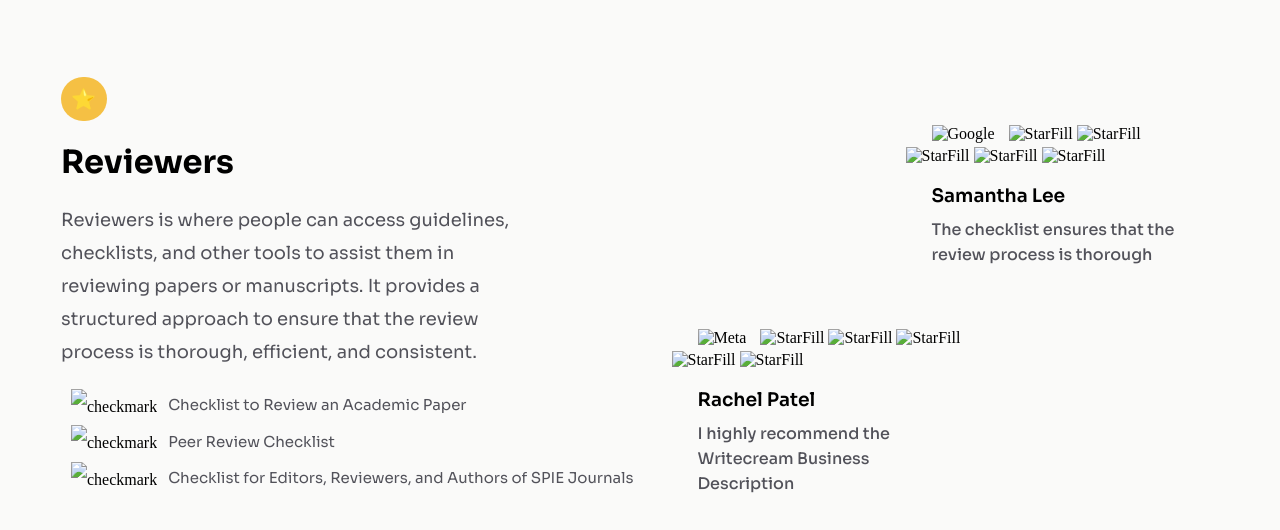
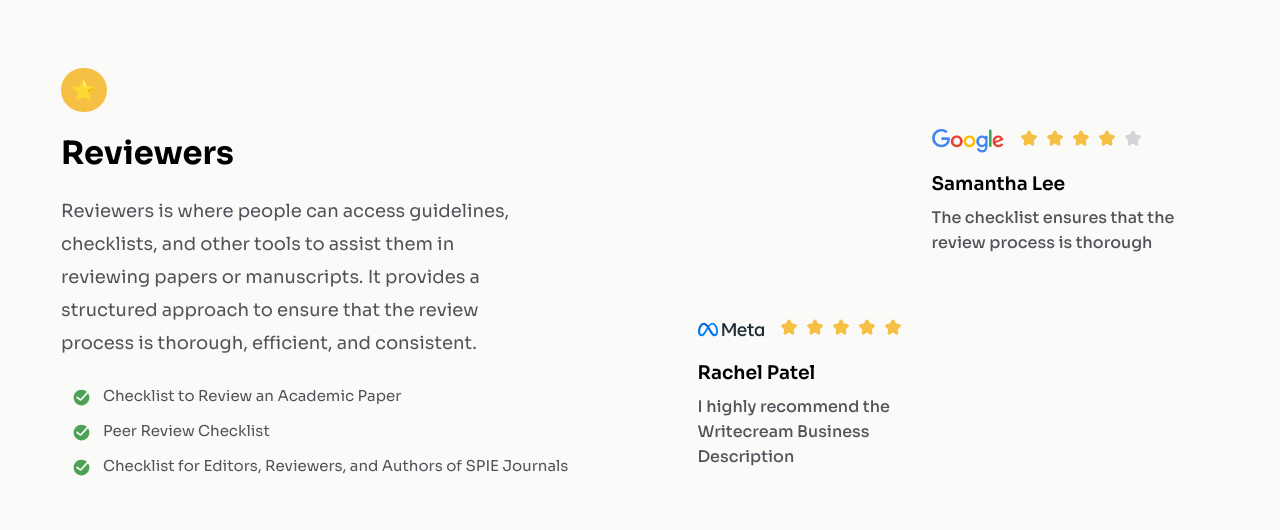
Before and after one commit to HaseebHameeddev/Testimonial-Responsive-Page, a plain HTML site: page index.html in a window 1280 px wide. Drawn offline with Linux system fonts and the light colour scheme.

Commit message:
Update index.html

```diff
--- a/index.html
+++ b/index.html
@@ -97,7 +97,7 @@
         color: #52525a;
       }
       .list {
-        list-style-image: url("Mini_Projects_Data/Done_ring_round_fill.svg");
+        list-style-image: url("Done_ring_round_fill.svg");
       }
       div ol {
         list-style-type: none;
@@ -150,21 +150,21 @@
         <ol>
           <li>
             <img
-              src="Mini_Projects_Data/Done_ring_round_fill.svg"
+              src="Done_ring_round_fill.svg"
               alt="checkmark"
             />
             <span>Checklist to Review an Academic Paper</span>
           </li>
           <li>
             <img
-              src="Mini_Projects_Data/Done_ring_round_fill.svg"
+              src="Done_ring_round_fill.svg"
               alt="checkmark"
             />
             <span>Peer Review Checklist</span>
           </li>
           <li>
             <img
-              src="Mini_Projects_Data/Done_ring_round_fill.svg"
+              src="Done_ring_round_fill.svg"
               alt="checkmark"
             />
             <span
@@ -177,32 +177,32 @@
       <div class="card2" id="cardy">
         <div class="review1" id="r1">
           <img
-            src="Mini_Projects_Data/google-testimonial.png"
+            src="google-testimonial.png"
             alt="Google"
             id="google"
           />
           <img
-            src="Mini_Projects_Data/Star_fill.svg"
+            src="Star_fill.svg"
             alt="StarFill"
             class="stars"
           />
           <img
-            src="Mini_Projects_Data/Star_fill.svg"
+            src="Star_fill.svg"
             alt="StarFill"
             class="stars"
           />
           <img
-            src="Mini_Projects_Data/Star_fill.svg"
+            src="Star_fill.svg"
             alt="StarFill"
             class="stars"
           />
           <img
-            src="Mini_Projects_Data/Star_fill.svg"
+            src="Star_fill.svg"
             alt="StarFill"
             class="stars"
           />
           <img
-            src="Mini_Projects_Data/Star_fill_gray.svg"
+            src="Star_fill_gray.svg"
             alt="StarFill"
             class="stars"
           />
@@ -211,32 +211,32 @@
         </div>
         <div class="review2" id="r2">
           <img
-            src="Mini_Projects_Data/meta-testimonial.png"
+            src="meta-testimonial.png"
             alt="Meta"
             id="meta"
           />
           <img
-            src="Mini_Projects_Data/Star_fill.svg"
+            src="Star_fill.svg"
             alt="StarFill"
             class="stars"
           />
           <img
-            src="Mini_Projects_Data/Star_fill.svg"
+            src="Star_fill.svg"
             alt="StarFill"
             class="stars"
           />
           <img
-            src="Mini_Projects_Data/Star_fill.svg"
+            src="Star_fill.svg"
             alt="StarFill"
             class="stars"
           />
           <img
-            src="Mini_Projects_Data/Star_fill.svg"
+            src="Star_fill.svg"
             alt="StarFill"
             class="stars"
           />
           <img
-            src="Mini_Projects_Data/Star_fill.svg"
+            src="Star_fill.svg"
             alt="StarFill"
             class="stars"
           />
```
